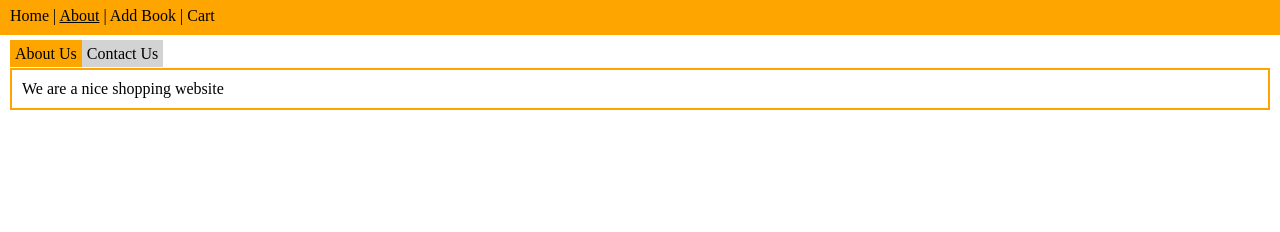
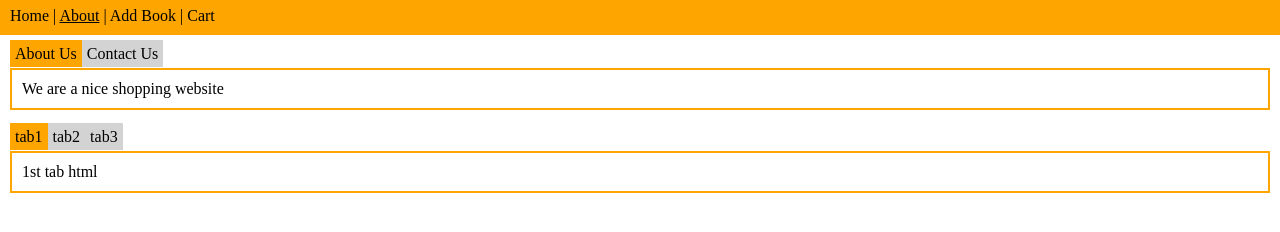
Before and after one commit to velusgautam/angular-training, a plain HTML site: page 16-advanced-directives/index.html at #/about in a window 1280 px wide. Shown: the part 40-272 px from the top of the page. Drawn offline with Linux system fonts and the light colour scheme.

Commit message:
fixed errors

```diff
--- a/16-advanced-directives/directives/tabs.js
+++ b/16-advanced-directives/directives/tabs.js
@@ -1,7 +1,9 @@
 booksCart.directive('tabs', function () {
     return {
+        scope: true,
         compile: function (element) {
             var finalHtml = '';
+            var tabs = element.find('tab');
 
             //style
             finalHtml += '<style>' +
@@ -24,7 +26,7 @@ booksCart.directive('tabs', function () {
             //header
             var tabHeaderHtml = '<div class="tab-headers">';
             var tabNum = 1;
-            $("tab").each(function () {
+            tabs.each(function () {
                 var tab = $(this);
                 tabHeaderHtml += '<span ng-class="{active: currentTab==' + tabNum + '}" ng-click="currentTab=' + tabNum + '">' + tab.attr('title') + '</span>';
                 tabNum++;
@@ -35,7 +37,7 @@ booksCart.directive('tabs', function () {
             //tabs
             var tabsHtml = '';
             var tabNum = 1;
-            $('tab').each(function () {
+            tabs.each(function () {
                 var tab = $(this);
                 tabsHtml += '<div class="tab" ng-show="currentTab==' + tabNum + '">' +
                     tab.html() +
--- a/16-advanced-directives/templates/about.html
+++ b/16-advanced-directives/templates/about.html
@@ -8,3 +8,9 @@
         {{message}}
     </tab>
 </tabs>
+<br/>
+<tabs>
+	<tab title="tab1">1st tab html</tab>
+	<tab title="tab2">2nd tab html</tab>
+	<tab title="tab3">3rd tab html</tab>
+</tabs>
```
